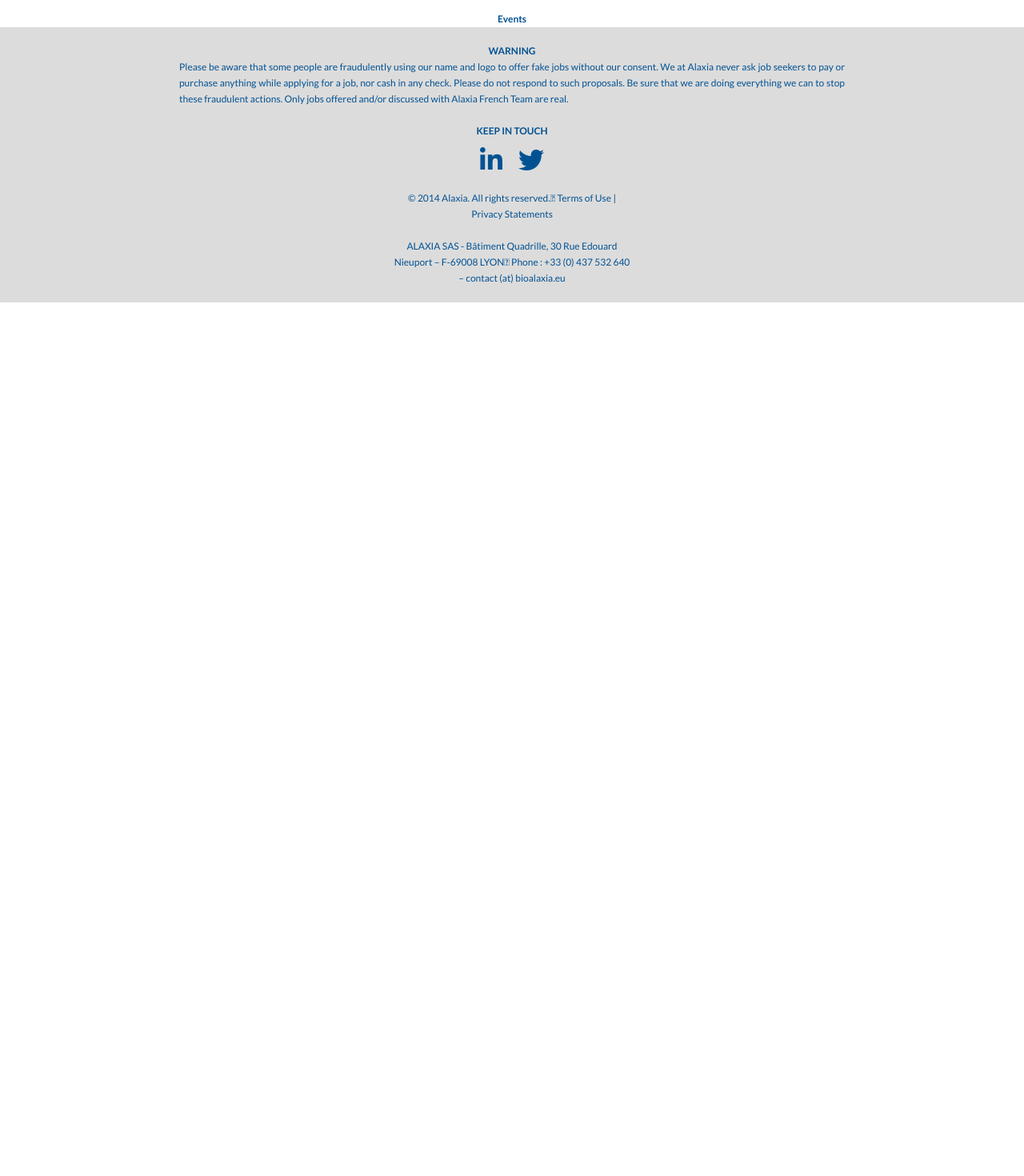
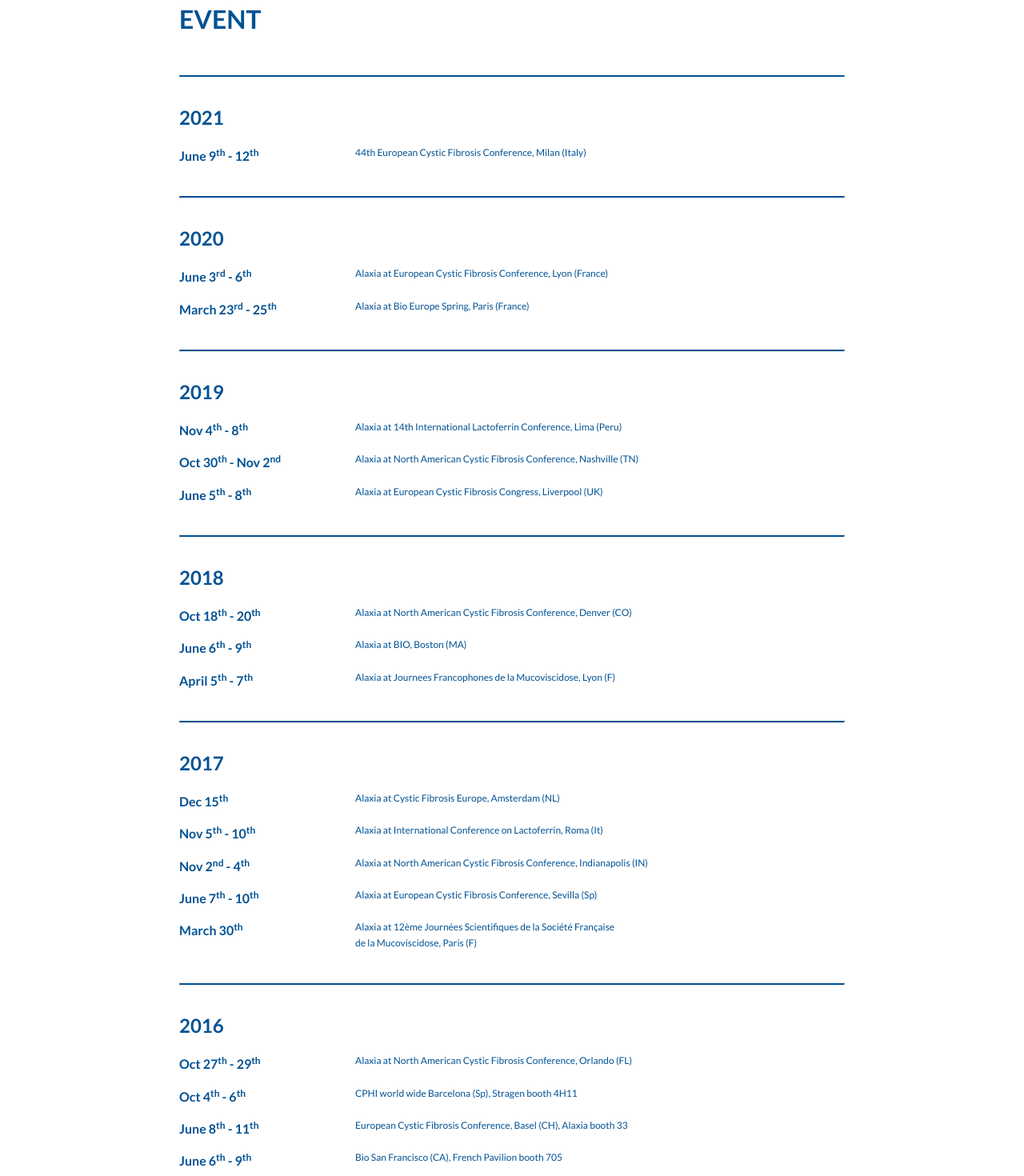
Before and after one commit to JBeaussart/alaxia-pharma, a Vue app: page /events in a window 1280 px wide. Shown: the part 80-1550 px from the top of the page at 80% size. Before the commit the page ends 800 px from the top, so only its background shows below. Built offline with nearby package versions, Linux system fonts and the light colour scheme.

Commit message:
finish design page event

```diff
--- a/src/pages/Events.vue
+++ b/src/pages/Events.vue
@@ -1,6 +1,175 @@
 <template>
-  <div>
-    <h1>Events</h1>
+  <div class="container">
+    <h2>EVENT</h2>
+    <br />
+    <br />
+    <br />
+    <hr />
+    <br />
+    <br />
+
+    <div class="event">
+      <p class="event_year">2021</p>
+      <div class="event_month">
+        <p class="event_month_date">June 9<sup>th</sup> - 12<sup>th</sup></p>
+        <p class="event_month_name">
+          44th European Cystic Fibrosis Conference, Milan (Italy)
+        </p>
+      </div>
+    </div>
+
+    <hr />
+    <br />
+    <br />
+
+    <div class="event">
+      <p class="event_year">2020</p>
+      <div class="event_month">
+        <p class="event_month_date">June 3<sup>rd</sup> - 6<sup>th</sup></p>
+        <p class="event_month_name">
+          Alaxia at European Cystic Fibrosis Conference, Lyon (France)
+        </p>
+      </div>
+
+      <div class="event_month">
+        <p class="event_month_date">March 23<sup>rd</sup> - 25<sup>th</sup></p>
+        <p class="event_month_name">
+          Alaxia at Bio Europe Spring, Paris (France)
+        </p>
+      </div>
+    </div>
+
+    <hr />
+    <br />
+    <br />
+
+    <div class="event">
+      <p class="event_year">2019</p>
+      <div class="event_month">
+        <p class="event_month_date">Nov 4<sup>th</sup> - 8<sup>th</sup></p>
+        <p class="event_month_name">
+          Alaxia at 14th International Lactoferrin Conference, Lima (Peru)
+        </p>
+      </div>
+
+      <div class="event_month">
+        <p class="event_month_date">Oct 30<sup>th</sup> - Nov 2<sup>nd</sup></p>
+        <p class="event_month_name">
+          Alaxia at North American Cystic Fibrosis Conference, Nashville (TN)
+        </p>
+      </div>
+
+      <div class="event_month">
+        <p class="event_month_date">June 5<sup>th</sup> - 8<sup>th</sup></p>
+        <p class="event_month_name">
+          Alaxia at European Cystic Fibrosis Congress, Liverpool (UK)
+        </p>
+      </div>
+    </div>
+
+    <hr />
+    <br />
+    <br />
+
+    <div class="event">
+      <p class="event_year">2018</p>
+      <div class="event_month">
+        <p class="event_month_date">Oct 18<sup>th</sup> - 20<sup>th</sup></p>
+        <p class="event_month_name">
+          Alaxia at North American Cystic Fibrosis Conference, Denver (CO)
+        </p>
+      </div>
+
+      <div class="event_month">
+        <p class="event_month_date">June 6<sup>th</sup> - 9<sup>th</sup></p>
+        <p class="event_month_name">Alaxia at BIO, Boston (MA)</p>
+      </div>
+
+      <div class="event_month">
+        <p class="event_month_date">April 5<sup>th</sup> - 7<sup>th</sup></p>
+        <p class="event_month_name">
+          Alaxia at Journees Francophones de la Mucoviscidose, Lyon (F)
+        </p>
+      </div>
+    </div>
+
+    <hr />
+    <br />
+    <br />
+
+    <div class="event">
+      <p class="event_year">2017</p>
+      <div class="event_month">
+        <p class="event_month_date">Dec 15<sup>th</sup></p>
+        <p class="event_month_name">
+          Alaxia at Cystic Fibrosis Europe, Amsterdam (NL)
+        </p>
+      </div>
+
+      <div class="event_month">
+        <p class="event_month_date">Nov 5<sup>th</sup> - 10<sup>th</sup></p>
+        <p class="event_month_name">
+          Alaxia at International Conference on Lactoferrin, Roma (It)
+        </p>
+      </div>
+
+      <div class="event_month">
+        <p class="event_month_date">Nov 2<sup>nd</sup> - 4<sup>th</sup></p>
+        <p class="event_month_name">
+          Alaxia at North American Cystic Fibrosis Conference, Indianapolis (IN)
+        </p>
+      </div>
+
+      <div class="event_month">
+        <p class="event_month_date">June 7<sup>th</sup> - 10<sup>th</sup></p>
+        <p class="event_month_name">
+          Alaxia at European Cystic Fibrosis Conference, Sevilla (Sp)
+        </p>
+      </div>
+
+      <div class="event_month">
+        <p class="event_month_date">March 30<sup>th</sup></p>
+        <p class="event_month_name">
+          Alaxia at 12ème Journées Scientifiques de la Société Française <br />
+          de la Mucoviscidose, Paris (F)
+        </p>
+      </div>
+    </div>
+
+    <hr />
+    <br />
+    <br />
+
+    <div class="event">
+      <p class="event_year">2016</p>
+      <div class="event_month">
+        <p class="event_month_date">Oct 27<sup>th</sup> - 29<sup>th</sup></p>
+        <p class="event_month_name">
+          Alaxia at North American Cystic Fibrosis Conference, Orlando (FL)
+        </p>
+      </div>
+
+      <div class="event_month">
+        <p class="event_month_date">Oct 4<sup>th</sup> - 6<sup>th</sup></p>
+        <p class="event_month_name">
+          CPHI world wide Barcelona (Sp), Stragen booth 4H11
+        </p>
+      </div>
+
+      <div class="event_month">
+        <p class="event_month_date">June 8<sup>th</sup> - 11<sup>th</sup></p>
+        <p class="event_month_name">
+          European Cystic Fibrosis Conference, Basel (CH), Alaxia booth 33
+        </p>
+      </div>
+
+      <div class="event_month">
+        <p class="event_month_date">June 6<sup>th</sup> - 9<sup>th</sup></p>
+        <p class="event_month_name">
+          Bio San Francisco (CA), French Pavilion booth 705
+        </p>
+      </div>
+    </div>
   </div>
 </template>
 
@@ -8,4 +177,38 @@
 export default {};
 </script>
 
-<style lang="scss" scoped></style>
+<style lang="scss" scoped>
+.container {
+  text-align: justify;
+}
+h2 {
+  font-size: 32px;
+}
+span {
+  margin-left: 24px;
+}
+.event {
+  margin-bottom: 40px;
+}
+.event_year {
+  font-size: 24px;
+  margin-bottom: 24px;
+  font-weight: bolder;
+}
+.event_month {
+  display: flex;
+  margin-bottom: 16px;
+}
+.event_month_date {
+  width: 200px;
+  font-size: 16px;
+  font-weight: bold;
+  margin-right: 20px;
+}
+.event_month_name {
+  width: 500px;
+}
+hr {
+  border-top: 2px solid #025293;
+}
+</style>
```
